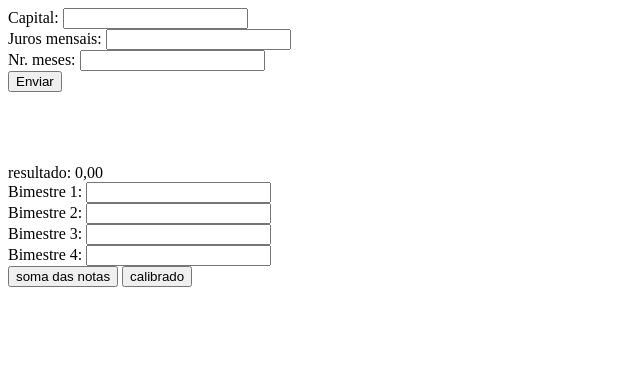
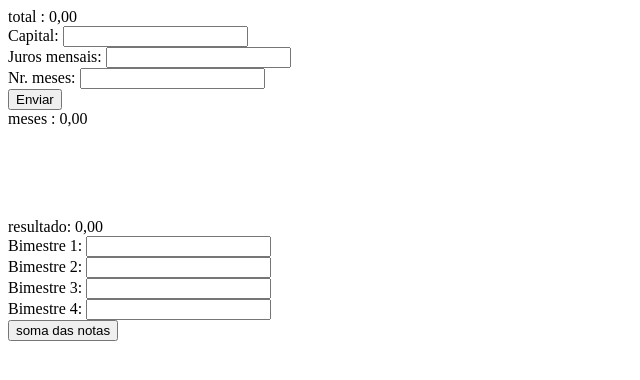
Before and after one commit to kiteidetudo/primeirof_3t, a plain HTML site: page index.html in a window 1280 px wide. Shown: the whole page, without its empty margins (0-640 px from the left). Drawn offline with Linux system fonts and the light colour scheme.

Commit message:
Update index.html

```diff
--- a/index.html
+++ b/index.html
@@ -1,18 +1,29 @@
 <!DOCTYPE html>
 <html lang="pt-br">
+
 <head>
     <meta charset="UTF-8">
     <meta http-equiv="X-UA-Compatible" content="IE=edge">
     <meta name="viewport" content="width=device-width, initial-scale=1.0">
     <title>Primeiro F</title>
     <script src="estudo.js"></script>
+    <link rel="stylesheet" href="geral.css">
 </head>
+
 <body>
-
+    <div class="calculadora">
+       <div id="spTotal">
+          <span id="total">total : 0,00</span>
+       </div>
         Capital: <input id="valor" type="text"><br>
         Juros mensais: <input id="juros" type="text"><br>
         Nr. meses: <input id="meses" type="text"><br>
-    <button onclick="total()"> Enviar</button>
+        <button onclick="total()"> Enviar</button><br>
+        <div id="spMes">
+            <span id="mes">meses : 0,00</span>
+         </div>
+
+    </div>
 
     <br><br><br><br><br>
 
@@ -23,11 +34,12 @@
     Bimestre 4: <input id="b4" type="text"><br>
 
     <button onclick="jota()">soma das notas</button>
-      <button onclick="atoj()">calibrado</button>
+
 
 
 
 
 
 </body>
+
 </html>
```
Lines whose indentation alone changed are shown as unchanged.
